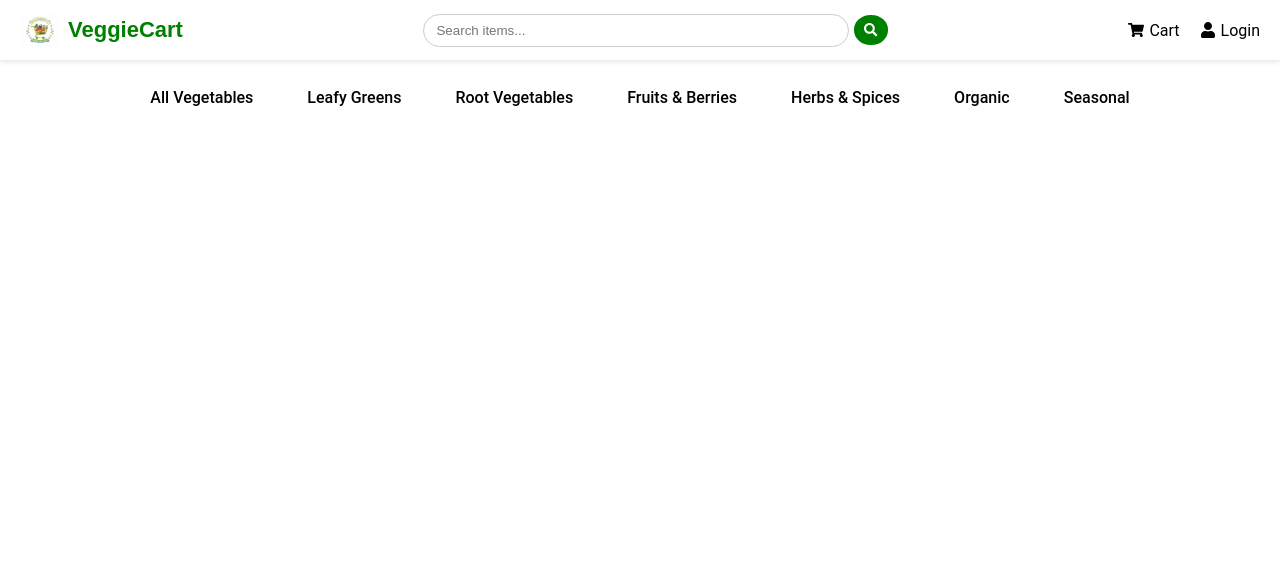
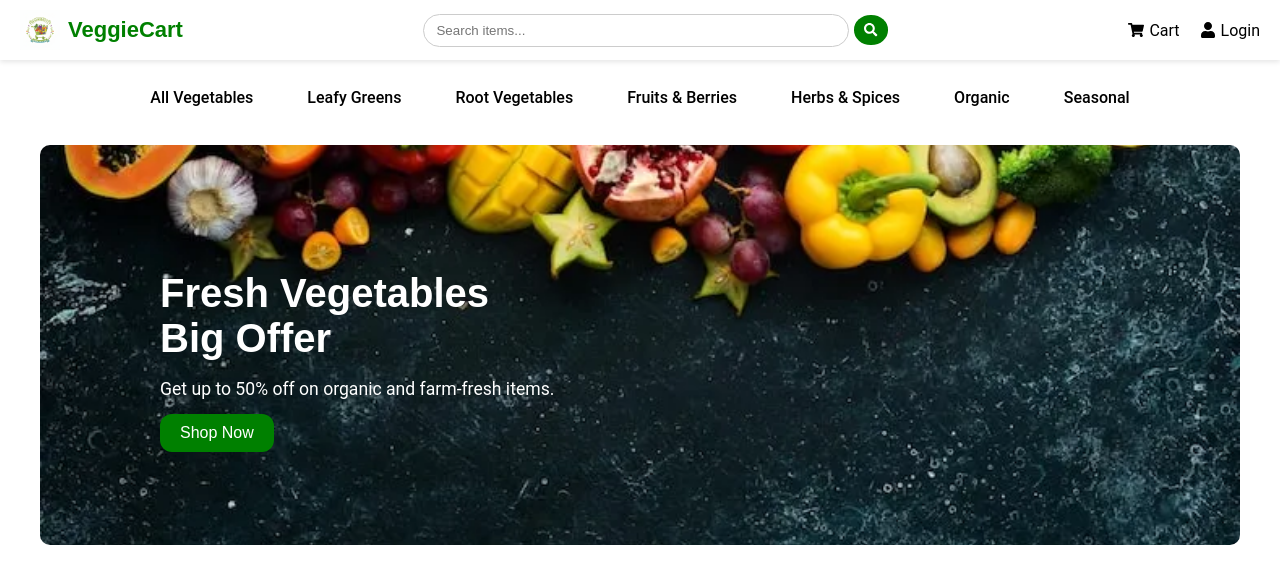
Before and after one commit to lubnafebin/product-list, a React (Vite) app: page / in a window 1280 px wide. Shown: the top 584 px of the page. Built offline with nearby package versions, Linux system fonts and the light colour scheme.

Commit message:
added banner component

```diff
--- a/src/pages/Home.jsx
+++ b/src/pages/Home.jsx
@@ -1,9 +1,11 @@
+import { Banner } from "../components/banner/Banner";
 import { CategoryBar } from "../components/category/CategoryBar";
 
 export const Home = () => {
   return (
     <>
       <CategoryBar />
+      <Banner />
     </>
   );
 };
```
